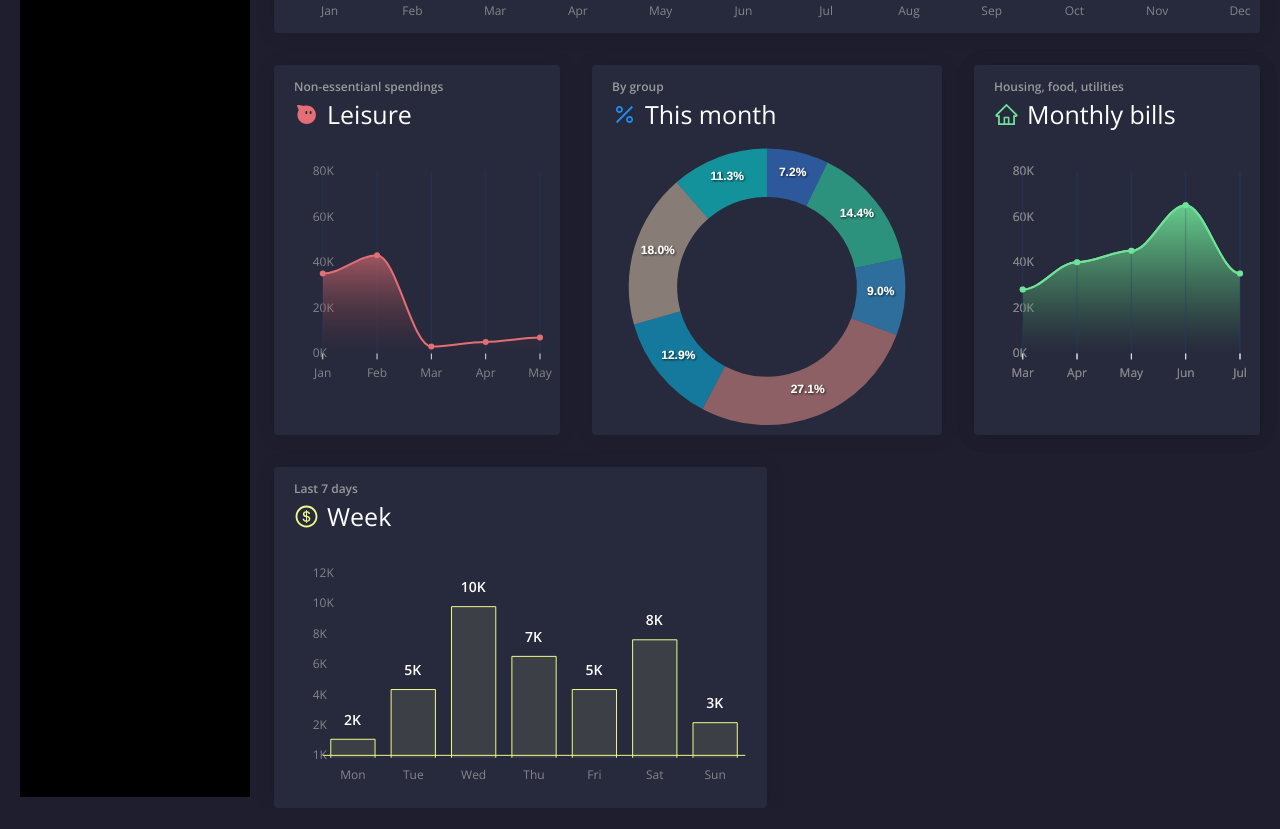
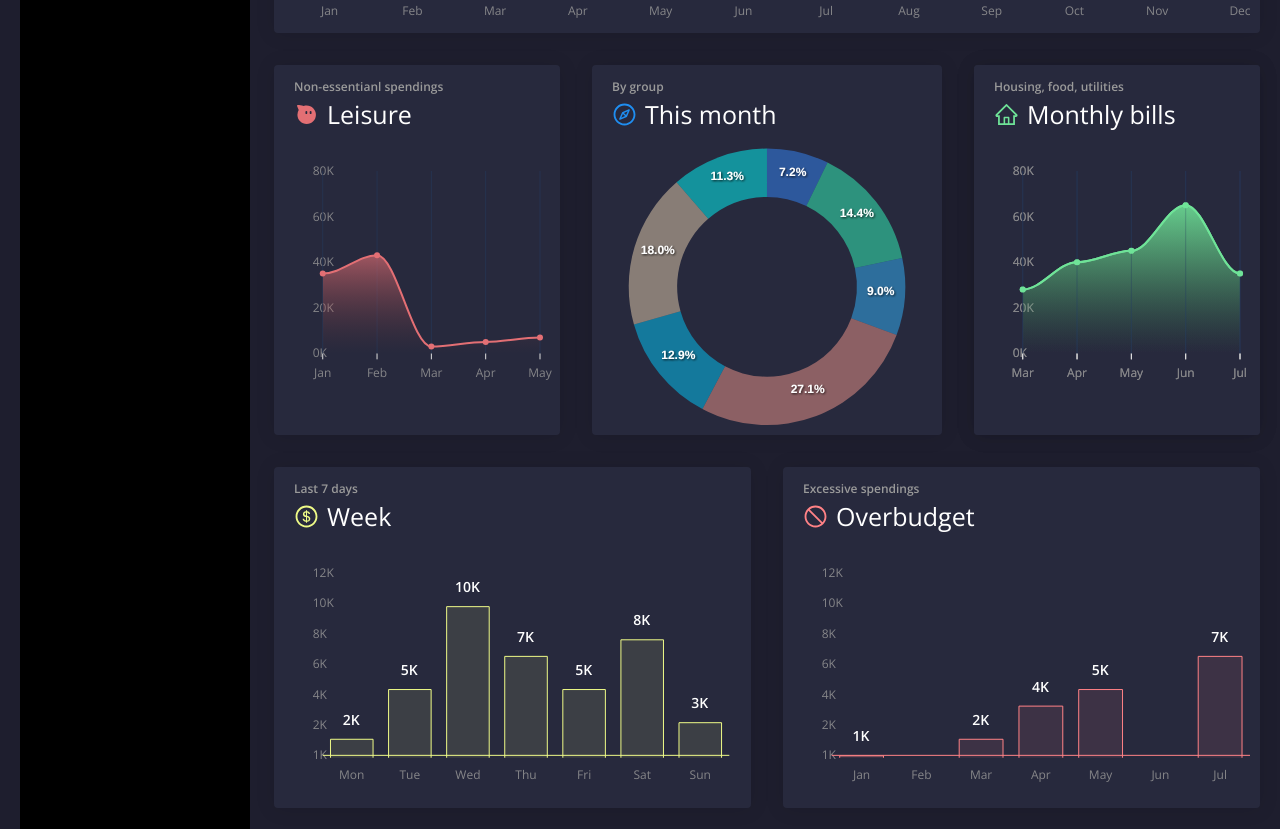
Before and after one commit to turisap/dashboard, a React app: page / in a window 1280 px wide. Shown: the part 351-1180 px from the top of the page. Before the commit the page ends 1159 px from the top, so only its background shows below. Built offline with nearby package versions, Linux system fonts and the light colour scheme.

Commit message:
overbudget graph

```diff
--- /dev/null
+++ b/src/components/home/OverBudget.tsx
@@ -0,0 +1,114 @@
+import React from "react";
+import Chart from "react-apexcharts";
+
+const series = [
+  {
+    name: "Overbudget",
+    data: [1, 0, 2, 4, 5, 0, 7],
+  },
+];
+
+const mainColor = "#ff8286";
+
+const options = {
+  chart: {
+    height: 250,
+    type: "bar",
+    toolbar: {
+      show: false,
+    },
+  },
+  grid: {
+    borderColor: mainColor,
+    strokeDashArray: 0,
+    position: "back",
+    yaxis: {
+      lines: {
+        show: false,
+      },
+    },
+    xaxis: {
+      lines: {
+        show: false,
+      },
+    },
+  },
+  color: ["#fefefe"],
+  plotOptions: {
+    bar: {
+      columnWidth: "75%",
+      distributed: false,
+      dataLabels: {
+        position: "top",
+      },
+    },
+  },
+  fill: {
+    color: mainColor,
+    opacity: 0.1,
+  },
+  colors: [mainColor],
+  stroke: {
+    width: 1,
+  },
+  dataLabels: {
+    enabled: true,
+    offsetY: -30,
+    formatter: function (val: number) {
+      return val ? val + "K" : "";
+    },
+    style: {
+      fontSize: "14px",
+      fontFamily: "Open Sans",
+      colors: ["#ffffff"],
+    },
+  },
+  legend: {
+    show: false,
+  },
+  tooltip: {
+    enabled: false,
+  },
+  yaxis: {
+    min: 1,
+    max: 12,
+    labels: {
+      formatter: function (value: number) {
+        return Math.floor(value) + "K";
+      },
+      show: true,
+      align: "right",
+      style: {
+        colors: "#868689",
+        fontSize: "12px",
+        fontFamily: "Open Sans",
+        fontWeight: 400,
+        cssClass: "apexcharts-yaxis-label",
+      },
+    },
+  },
+  xaxis: {
+    axisBorder: {
+      show: true,
+      color: mainColor,
+      height: 1,
+    },
+    axisTicks: {
+      show: false,
+    },
+    categories: ["Jan", "Feb", "Mar", "Apr", "May", "Jun", "Jul"],
+    labels: {
+      style: {
+        colors: "#868689",
+        fontSize: "12px",
+        fontFamily: "Open Sans",
+      },
+    },
+  },
+};
+
+const OverBudgetGraph: React.FC = () => (
+  <Chart options={options} series={series} type="bar" height={250} />
+);
+
+export { OverBudgetGraph };
--- a/src/routes/home/home.scss
+++ b/src/routes/home/home.scss
@@ -8,6 +8,8 @@
     "leisure pie basic"
     "bar bar bar";
   grid-gap: 32px;
+
+  margin-bottom: 32px;
 }
 
 .chartCard {
@@ -59,8 +61,13 @@
   grid-area: bar;
   display: grid;
   grid-template-columns: repeat(4, 1fr);
+  grid-gap: 32px;
 }
 
 .lastWeek {
   grid-column: 1 / span 2;
 }
+
+.overBudget {
+  grid-column: 3 / span 2;
+}
--- a/src/routes/home/home.scss.d.ts
+++ b/src/routes/home/home.scss.d.ts
@@ -8,3 +8,4 @@ export const entertainment: string;
 export const basic: string;
 export const barsContainer: string;
 export const lastWeek: string;
+export const overBudget: string;
--- a/src/routes/home/index.tsx
+++ b/src/routes/home/index.tsx
@@ -2,14 +2,16 @@ import React from "react";
 import { TiInfinityOutline } from "react-icons/ti";
 import { AiOutlineHome } from "react-icons/ai";
 import { AiFillAliwangwang } from "react-icons/ai";
-import { AiOutlinePercentage } from "react-icons/ai";
+import { AiOutlineCompass } from "react-icons/ai";
 import { AiOutlineDollarCircle } from "react-icons/ai";
+import { AiOutlineStop } from "react-icons/ai";
 
 import { MainExpensesGraph } from "components/home/ExpensesMain";
 import { ExpenseGroupsPie } from "components/home/ExpensesGroupsPie";
 import { EntertainmentGraph } from "components/home/EntertainmentGraph";
 import { BillsGraph } from "components/home/BillsGraph";
 import { LastWeekGraph } from "components/home/LastWeekGraph";
+import { OverBudgetGraph } from "components/home/OverBudget";
 
 import * as styles from "./home.scss";
 
@@ -51,7 +53,7 @@ const Home: React.FC = () => {
       <GraphGroup
         styleName={styles.pieGroups}
         graph={<ExpenseGroupsPie />}
-        icon={<AiOutlinePercentage color="#1f8ef1" />}
+        icon={<AiOutlineCompass color="#1f8ef1" />}
         text="This month"
         subtext="By group"
       />
@@ -84,6 +86,13 @@ const Home: React.FC = () => {
           text="Week"
           subtext="Last 7 days"
         />
+        <GraphGroup
+          styleName={styles.overBudget}
+          graph={<OverBudgetGraph />}
+          icon={<AiOutlineStop color="#ff8286" />}
+          text="Overbudget"
+          subtext="Excessive spendings"
+        />
       </div>
     </div>
   );
```
